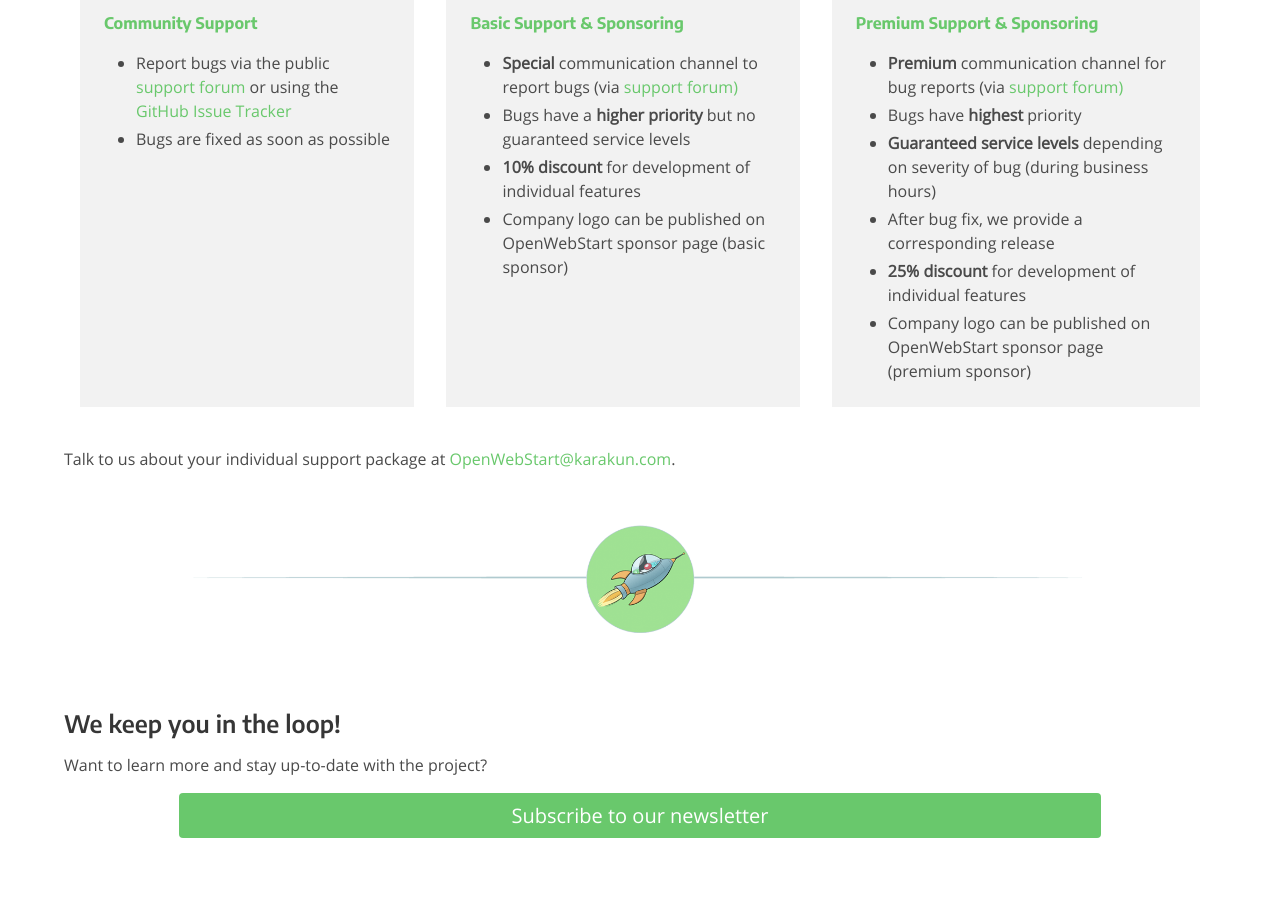
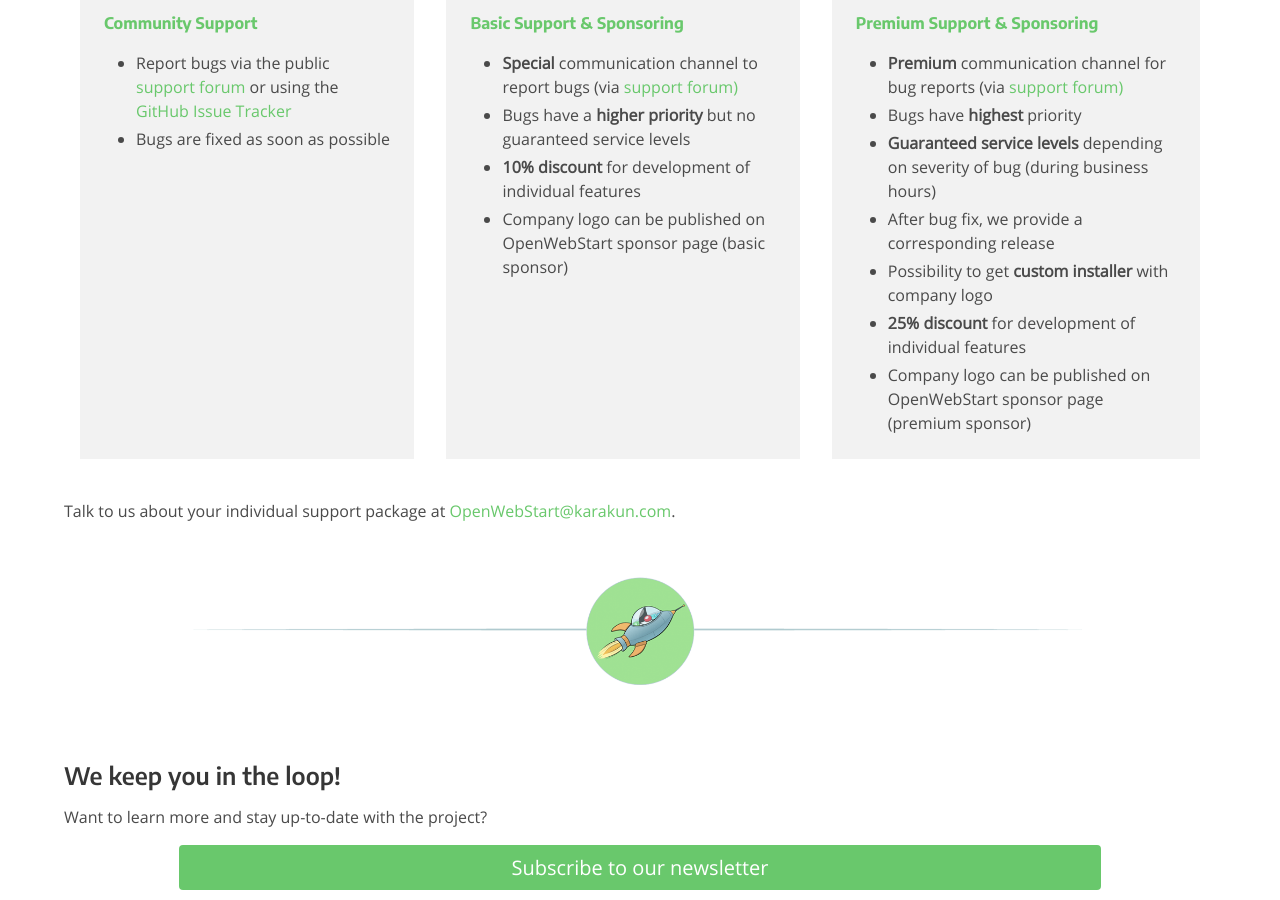
Before and after one commit to karakun/openwebstart-page, a Jekyll site: the page built from index.md, in a window 1280 px wide and 900 px high, scrolled down 1684 px. Built offline with Jekyll 4.4.1, drawn with Linux system fonts in a browser that asks for light colours; comment, search, counter and statistics services are not loaded.

Commit message:
Added custom installer option to premium package

```diff
--- a/index.md
+++ b/index.md
@@ -76,6 +76,7 @@
 		<li>Bugs have <span style="font-weight: bold;">highest</span> priority</li>
 		<li><span style="font-weight: bold;">Guaranteed service levels</span> depending on severity of bug (during business hours)</li>
 		<li>After bug fix, we provide a corresponding release</li>
+		<li>Possibility to get <span style="font-weight: bold;">custom installer</span> with company logo</li>
 		<li><span style="font-weight: bold;">25% discount</span> for development of individual features</li>
 		<li>Company logo can be published on OpenWebStart sponsor page (premium sponsor)</li>
 	</ul>
```
Also changed, not shown: support.md (+1 -0 lines).
